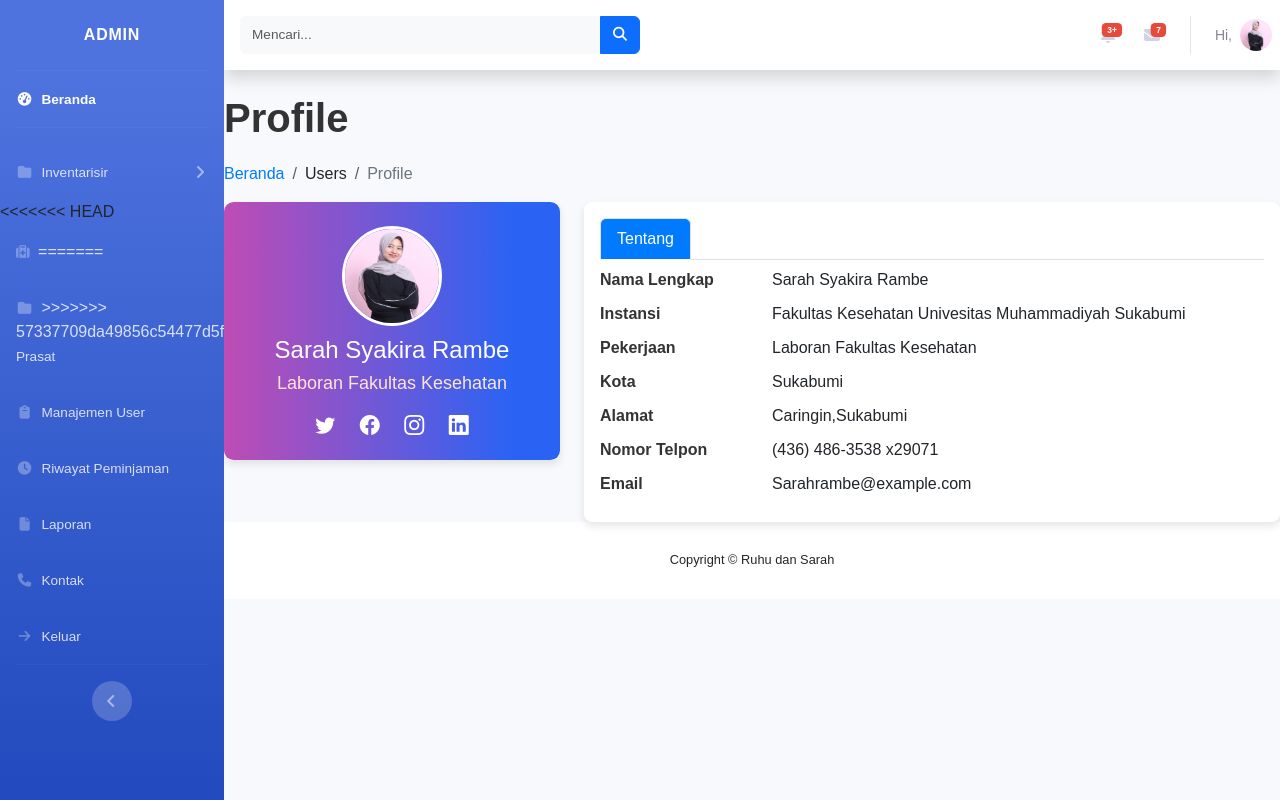
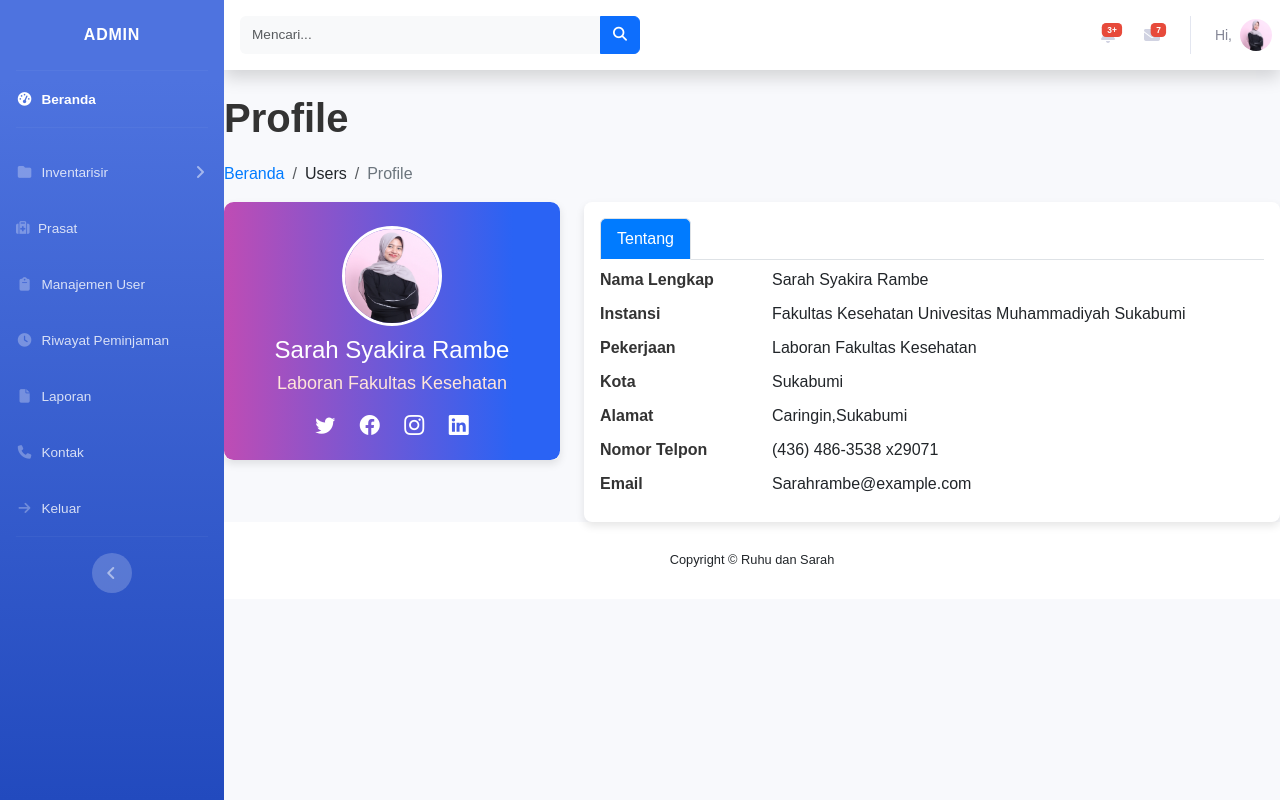
Before and after one commit to ruhusalamah03/lab_fkes, a CodeIgniter 4 app: the page made by app/Views/admin.php in a window 1280 px wide. Run offline with PHP 8.4 and a stand-in for CodeIgniter, Linux system fonts and the light colour scheme; the template is opened without the code that fills it, so the values that code supplies are empty; some libraries are stand-ins or nearby versions.

Commit message:
singkron

```diff
--- a/app/Views/layout.php
+++ b/app/Views/layout.php
@@ -59,13 +59,9 @@
             </li>
 
             <li class="nav-item">
-<<<<<<< HEAD
-                <a class="nav-link" href=<?= base_url('prasat');?>>
+
+                <a class="nav-link" href=<?= site_url('prasats');?>>
                     <i class="fas fa-medkit contact__icon"></i>
-=======
-                <a class="nav-link" href=<?= site_url('prasats');?>>
-                    <i class="fas fa-fw fa-folder"></i>
->>>>>>> 57337709da49856c54477d5fbd255b0f97500162
                     <span>Prasat</span>
                 </a>
             </li>
```
